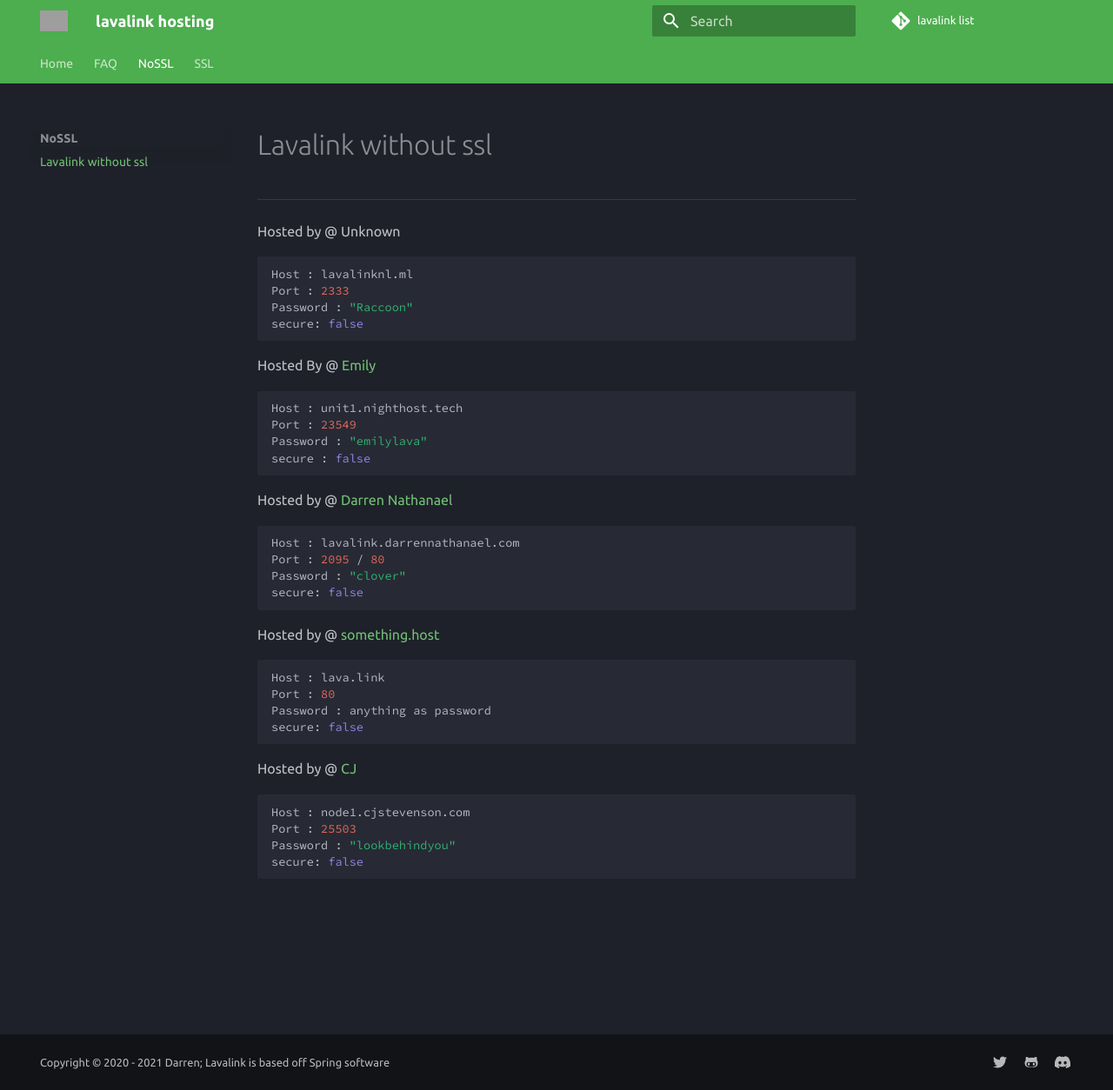
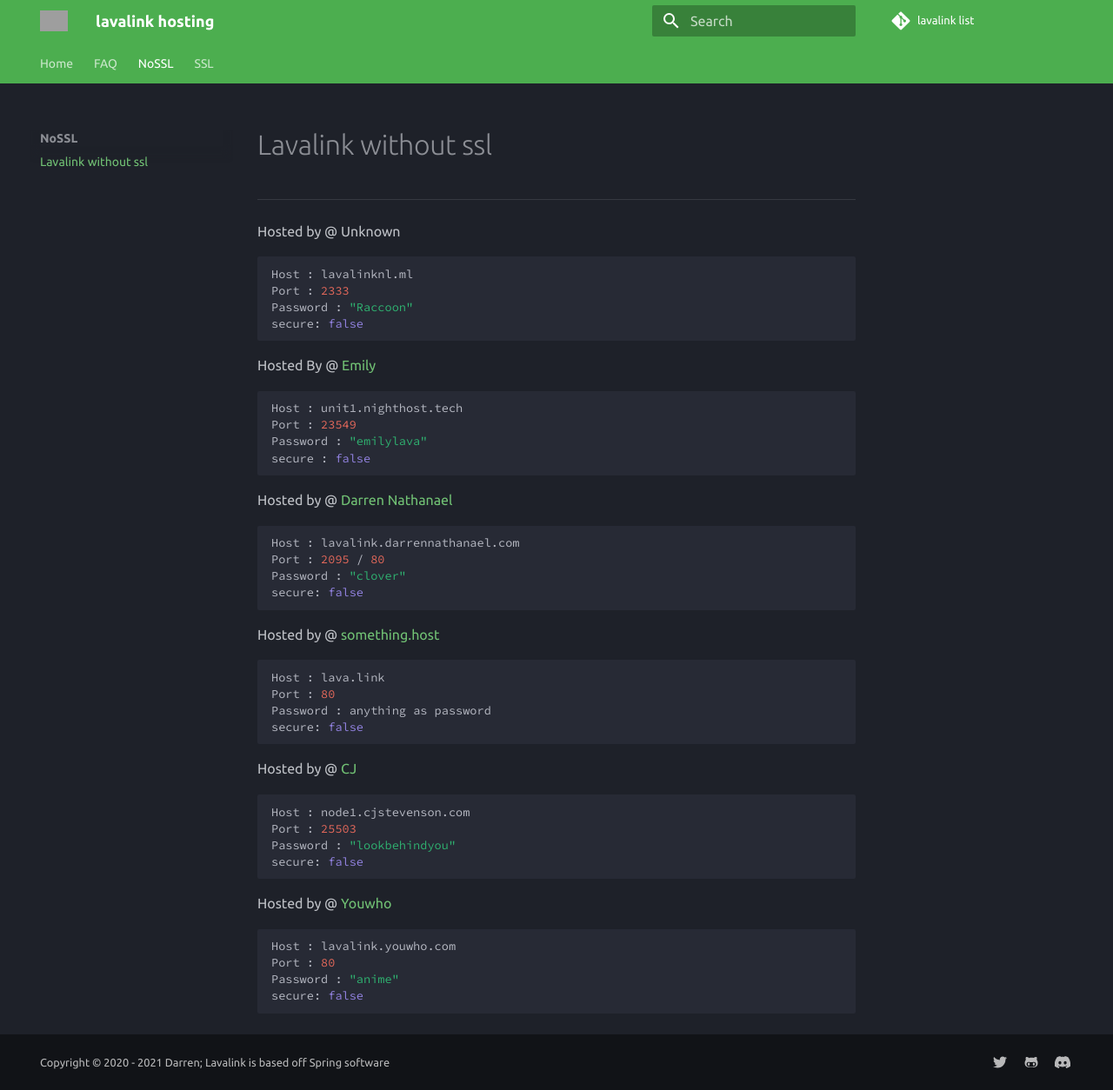
Before and after one commit to DarrenOfficial/lavalink-list, an MkDocs documentation site: the page built from docs/NoSSL/lavalink-without-ssl.md, in a window 1280 px wide and 1254 px high. Shown: the whole window at 87% size. Built offline with MkDocs 1.6.1 and Material for MkDocs 9.7.7, drawn with Linux system fonts in a browser that asks for light colours; comment, search, counter and statistics services are not loaded; grey boxes are pictures that could not be loaded.

Commit message:
Update lavalink-without-ssl.md

````diff
--- a/docs/NoSSL/lavalink-without-ssl.md
+++ b/docs/NoSSL/lavalink-without-ssl.md
@@ -34,3 +34,10 @@ Port : 25503
 Password : "lookbehindyou"
 secure: false
 ```
+Hosted by @ [Youwho](https://github.com/Youwho1234567)
+```bash
+Host : lavalink.youwho.com
+Port : 80
+Password : "anime"
+secure: false
+```
````
